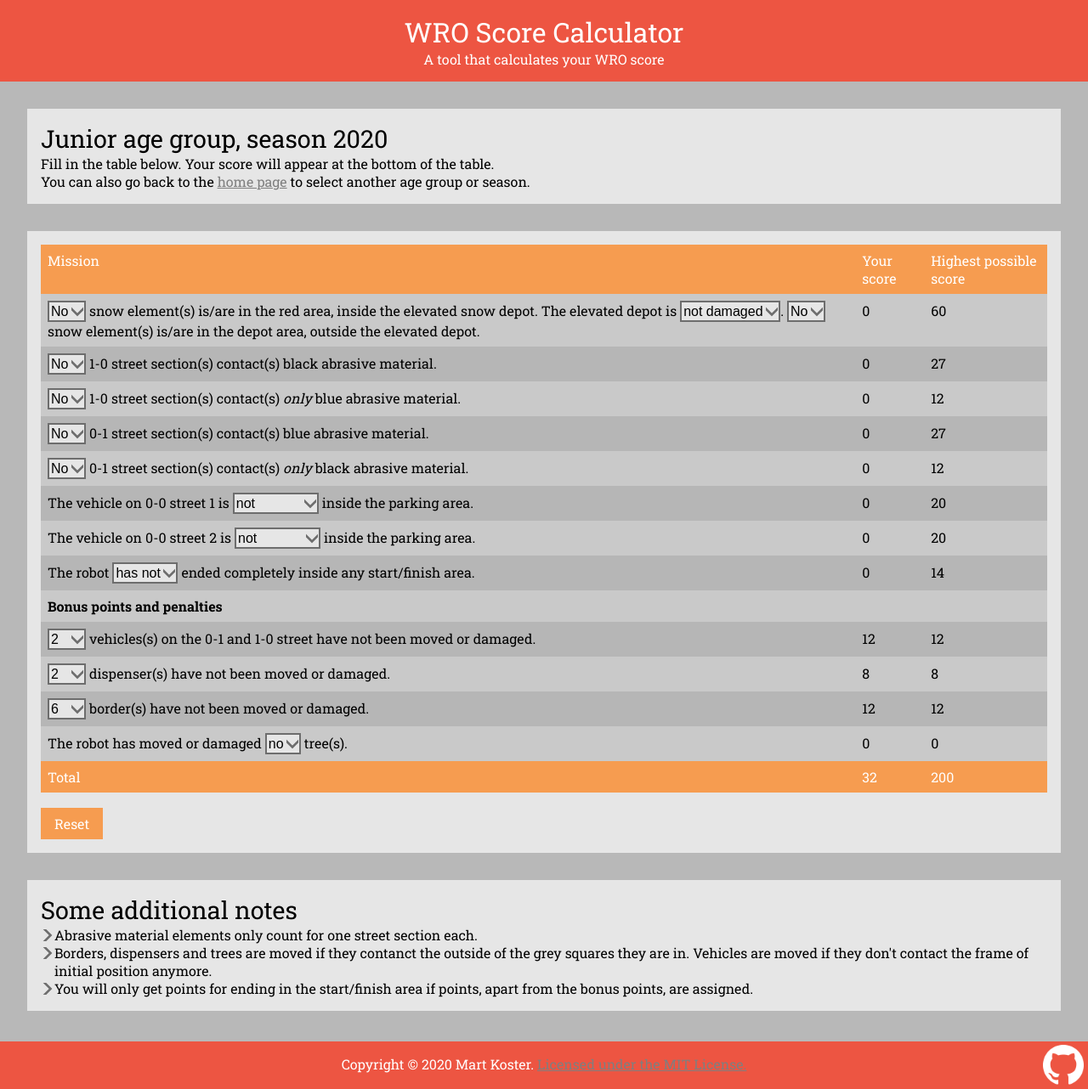
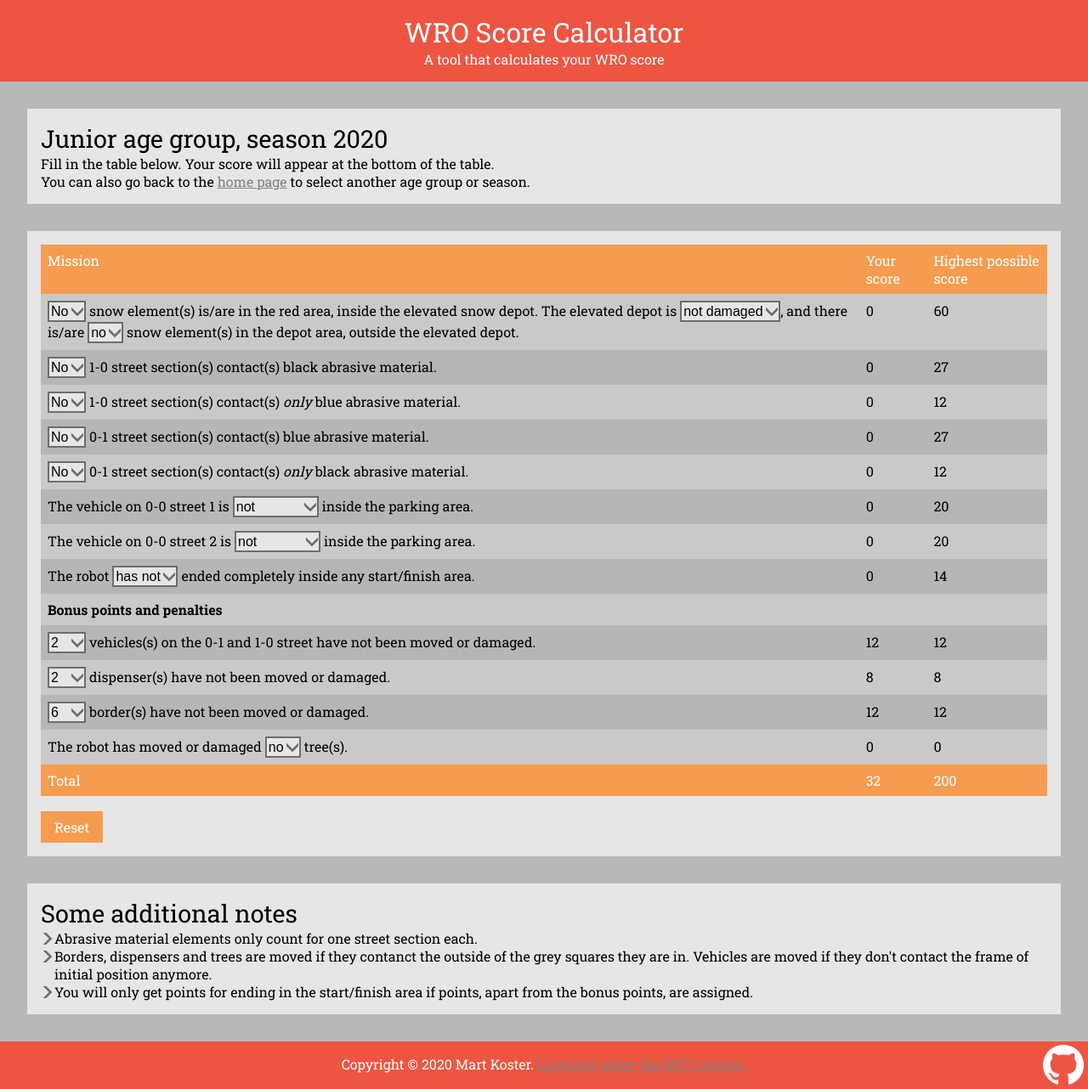
Before and after one commit to Akribes/WRO-Score-Calculator, a Jekyll site: the page built from 2020/junior.html, in a window 1280 px wide and 1282 px high. Shown: the whole window at 85% size. Built offline with Jekyll 4.4.1, drawn with Linux system fonts in a browser that asks for light colours; part of the change alters nothing that is shown.

```diff
--- a/2020/junior.html
+++ b/2020/junior.html
@@ -42,10 +42,11 @@ layout: scoreform
 						<select class="input" id="depot-damaged">
 							<option value="2">not damaged</option>
 							<option value="0">damaged</option>
-						</select>.
+						</select>,
 					</label><label>
+						and there is/are
 						<select class="input" id="snow">
-							<option value="0">No</option>
+							<option value="0">no</option>
 							<option value="3">1</option>
 							<option value="6">2</option>
 							<option value="9">3</option>
@@ -59,7 +60,7 @@ layout: scoreform
 							<option value="33">11</option>
 							<option value="36">12</option>
 						</select>
-						snow element(s) is/are in the depot area, outside the elevated depot.
+						snow element(s) in the depot area, outside the elevated depot.
 					</label>
 				</td>
 				<td id="result-snow"></td>
--- a/assets/js/2020/junior.js
+++ b/assets/js/2020/junior.js
@@ -17,19 +17,21 @@ function update () {
 
   // Abrasive material
   scores[1] = get('sections10-1').value
-  let blackLeft = 3 - get('sections10-1').selectedIndex
-  get('sections01-2').selectedIndex = Math.min(get('sections01-2').selectedIndex, blackLeft)
+  let blackLeft = 4 - get('sections10-1').selectedIndex
+  let sections01Left = 3 - get('sections01-1').selectedIndex
+  get('sections01-2').selectedIndex = Math.min(get('sections01-2').selectedIndex, sections01Left, blackLeft)
   for (i = 0; i <= 3; i++) {
-    if (i > blackLeft) get('sections01-2').options[i].disabled = true
+    if (i > blackLeft || i > sections01Left) get('sections01-2').options[i].disabled = true
     else get('sections01-2').options[i].disabled = false
   }
   scores[4] = get('sections01-2').value
 
   scores[3] = get('sections01-1').value
-  let blueLeft = 3 - get('sections01-1').selectedIndex
-  get('sections10-2').selectedIndex = Math.min(get('sections10-2').selectedIndex, blueLeft)
+  let blueLeft = 4 - get('sections01-1').selectedIndex
+  let sections10Left = 3 - get('sections10-1').selectedIndex
+  get('sections10-2').selectedIndex = Math.min(get('sections10-2').selectedIndex, sections10Left, blueLeft)
   for (i = 0; i <= 3; i++) {
-    if (i > blueLeft) get('sections10-2').options[i].disabled = true
+    if (i > blueLeft || i > sections10Left) get('sections10-2').options[i].disabled = true
     else get('sections10-2').options[i].disabled = false
   }
   scores[2] = get('sections10-2').value
```
